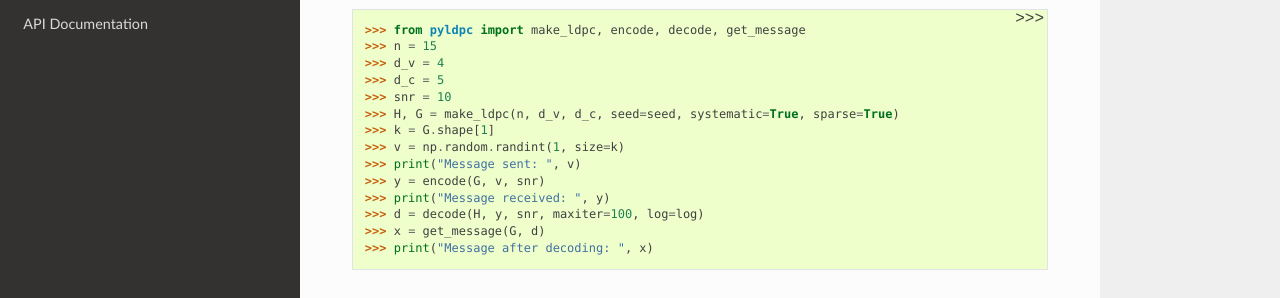
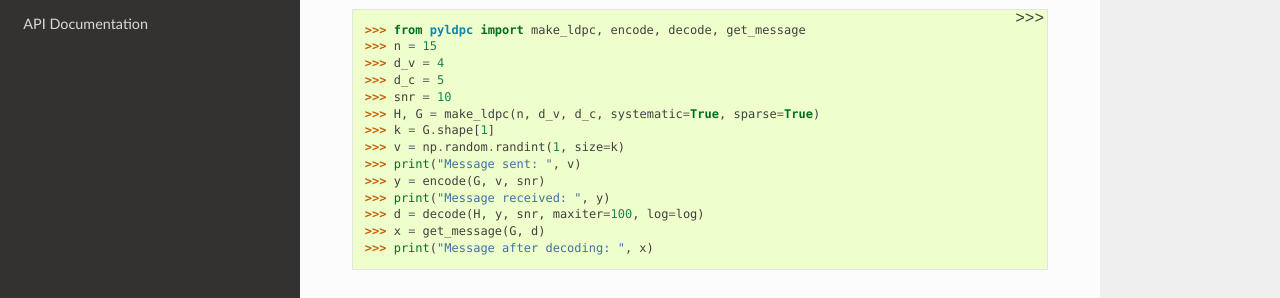
Before and after one commit to hichamjanati/pyldpc, a Sphinx documentation site: the page built from doc/index.rst, in a window 1280 px wide and 900 px high, scrolled down 1217 px. Shown: the part 153-451 px from the top of the window. Built offline with Sphinx 7.4.7 and the Read the Docs theme 2.0.0, drawn with Linux system fonts in a browser that asks for light colours; formulas are drawn with MathJax 3; pages that are not in the unit, such as notebooks, are missing from menus; the version number is read from the project's files by our own code.

Commit message:
rm seed in example

```diff
--- a/README.rst
+++ b/README.rst
@@ -57,7 +57,7 @@
     >>> d_v = 4
     >>> d_c = 5
     >>> snr = 10
-    >>> H, G = make_ldpc(n, d_v, d_c, seed=seed, systematic=True, sparse=True)
+    >>> H, G = make_ldpc(n, d_v, d_c, systematic=True, sparse=True)
     >>> k = G.shape[1]
     >>> v = np.random.randint(1, size=k)
     >>> print("Message sent: ", v)
--- a/doc/index.rst
+++ b/doc/index.rst
@@ -42,7 +42,7 @@
     >>> d_v = 4
     >>> d_c = 5
     >>> snr = 10
-    >>> H, G = make_ldpc(n, d_v, d_c, seed=seed, systematic=True, sparse=True)
+    >>> H, G = make_ldpc(n, d_v, d_c, systematic=True, sparse=True)
     >>> k = G.shape[1]
     >>> v = np.random.randint(1, size=k)
     >>> print("Message sent: ", v)
```
